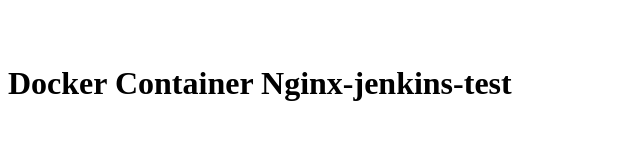
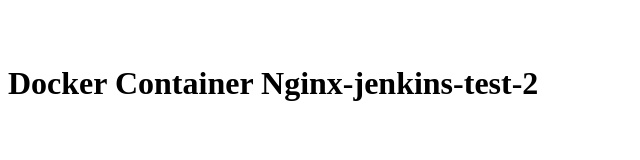
Before and after one commit to jiyun-shin/2023.04, a plain HTML site: page index.html in a window 1280 px wide. Shown: the full height of the page, 0-640 px from the left. Drawn offline with Linux system fonts and the light colour scheme.

Commit message:
2 commit

```diff
--- a/index.html
+++ b/index.html
@@ -4,7 +4,7 @@
   </head>
   <body>
     <div>
-      <h1>Docker Container Nginx-jenkins-test</h1>
+      <h1>Docker Container Nginx-jenkins-test-2</h1>
     </div>
   </body>
 </html>
```
